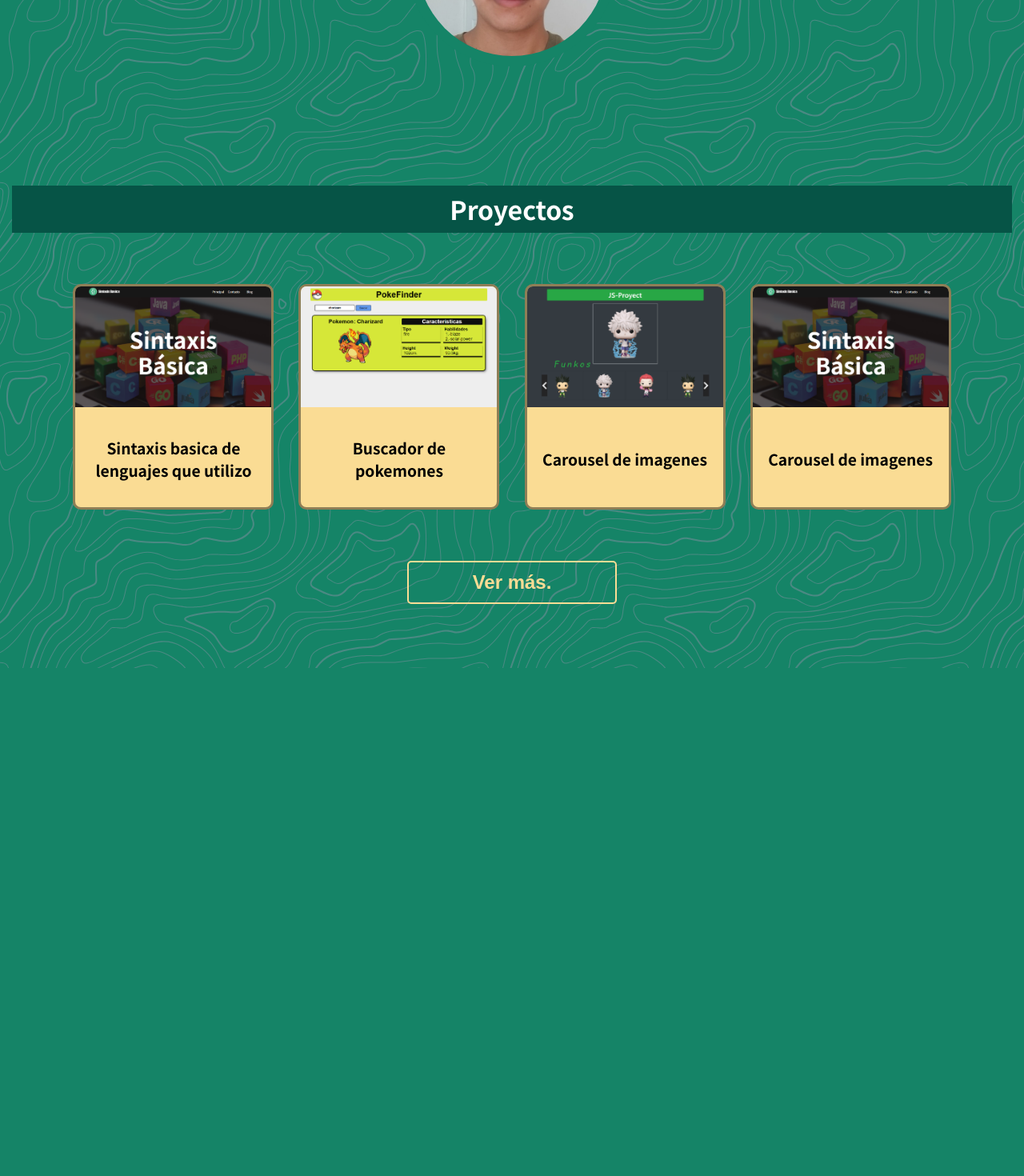
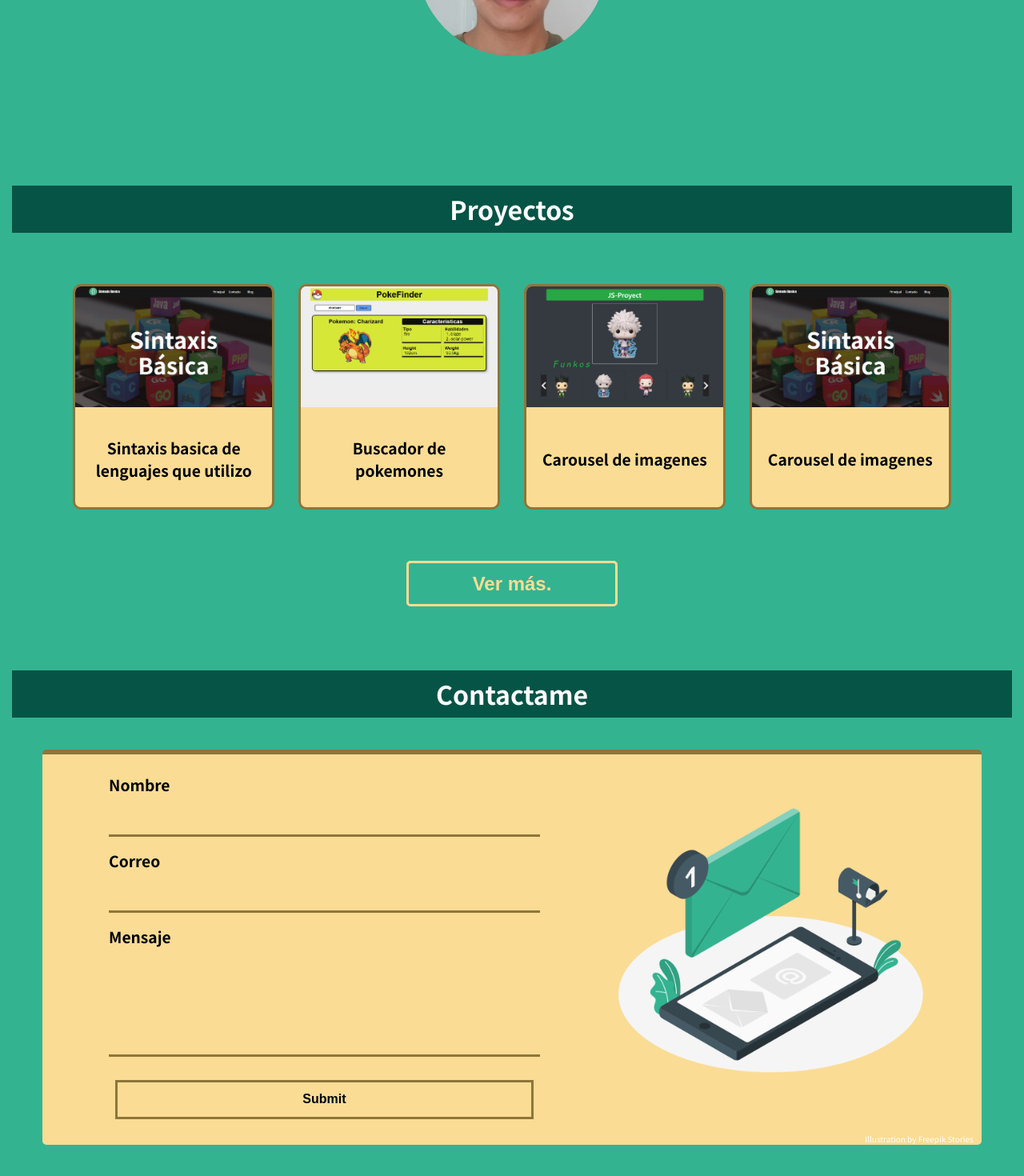
Before and after one commit to MauriJrP/maurijrp.github.io, a React (Create React App) app: page / in a window 1280 px wide. Shown: the part 580-2050 px from the top of the page at 80% size. Before the commit the page ends 1415 px from the top, so only its background shows below. Built offline with nearby package versions, Linux system fonts and the light colour scheme.

Commit message:
Background app change, border cards changed, vars added to css colors, Form section added

```diff
--- a/src/Components/App.js
+++ b/src/Components/App.js
@@ -5,6 +5,7 @@ import './Styles/App.css';
 import NavBar from './NavBar';
 import Main from './Main';
 import Proyects from './Projects';
+import Form from './Form';
 
 function App() {
   return (
@@ -14,6 +15,7 @@ function App() {
         <NavBar />
         <Main />
         <Proyects />
+        <Form />
       </div>
     </div>
   );
--- /dev/null
+++ b/src/Components/Form.js
@@ -0,0 +1,84 @@
+import React, { Component } from 'react';
+import './Styles/Form.css';
+import Mail from '../images/mail.png';
+
+export class Form extends Component {
+  constructor(props) {
+    super(props);
+    this.state = {
+      name: '',
+      emal: '',
+      message: '',
+    };
+
+    this.handleChange = this.handleChange.bind(this);
+    this.handleSubmit = this.handleSubmit.bind(this);
+  }
+
+  handleChange(e) {
+    this.setState({
+      [e.target.name]: e.target.value,
+    });
+  }
+
+  handleSubmit(e) {
+    console.log(e);
+    e.preventDefault();
+  }
+
+  render() {
+    return (
+      <>
+        <h2 className="subtitle" id="contact">
+          Contactame
+        </h2>
+        <div className="form-section">
+          <form className="form" onSubmit={this.handleSubmit}>
+            <label className="form__label">
+              <p className="form__p"> Nombre </p>
+              <input
+                type="text"
+                className="form__input"
+                autoComplete="off"
+                name="name"
+                value={this.state.name}
+                onChange={this.handleChange}
+              />
+            </label>
+            <label className="form__label">
+              <p className="form__p"> Correo </p>
+              <input
+                type="email"
+                className="form__input"
+                autoComplete="off"
+                name="email"
+                value={this.state.email}
+                onChange={this.handleChange}
+              />
+            </label>
+            <label className="form__label">
+              <p className="form__p"> Mensaje </p>
+              <textarea
+                type="text"
+                className="form__input form__textarea"
+                name="message"
+                value={this.state.message}
+                onChange={this.handleChange}
+              />
+            </label>
+            <input type="submit" className="form__submit" />
+          </form>
+          <a
+            href="https://stories.freepik.com/communication"
+            className="form-section__img-credits"
+          >
+            Illustration by Freepik Stories
+          </a>
+          <img src={Mail} alt="Mail to" className="form-section__img" />
+        </div>
+      </>
+    );
+  }
+}
+
+export default Form;
--- a/src/Components/Stack.js
+++ b/src/Components/Stack.js
@@ -6,7 +6,7 @@ import hmtl from '../images/html.png';
 import css from '../images/css.png';
 import js from '../images/js.png';
 import git from '../images/git.png';
-import github from '../images/github.png';
+// import github from '../images/github.png';
 import mysql from '../images/mysql.png';
 import react from '../images/react.png';
 
--- a/src/Components/Styles/App.css
+++ b/src/Components/Styles/App.css
@@ -3,12 +3,19 @@
   color: #00adb5;
   color: #222831;
   color: #393e46;
-  color: #eeeeee;fadc94
+  color: #eeeeee;--secondary-color
 } */
+:root {
+  --primary-color: #34b391;
+  --secondary-color: #fadc94;
+  --tertiary-color: #065446;
+  --quaternary-color: #1f8b79;
+  --border-card-color: #8f753a;
+}
 .background {
   height: 8.5vh;
   width: 100vw;
-  background-color: #065446;
+  background-color: var(--tertiary-color);
   position: fixed;
   top: 10;
 }
@@ -24,7 +31,7 @@
 }
 
 .subtitle {
-  background-color: #065446;
+  background-color: var(--tertiary-color);
   /* line-height: 9vh; */
   padding: 0.2em;
   text-align: center;
--- /dev/null
+++ b/src/Components/Styles/Form.css
@@ -0,0 +1,80 @@
+.form-section {
+  background-color: var(--secondary-color);
+  border-top: 6px solid var(--border-card-color);
+  /* border-top: none; */
+  margin: 5vh 3vw 10vh;
+  /* padding: 10px; */
+  border-radius: 5px;
+  display: flex;
+  justify-content: space-evenly;
+  position: relative;
+}
+.form-section__img-credits {
+  position: absolute;
+  right: 0;
+  bottom: 0;
+  margin-right: 10px;
+  font-size: 10px;
+}
+.form-section__img {
+  max-width: 35%;
+  object-fit: contain;
+}
+.form {
+  display: flex;
+  flex-direction: column;
+  padding: 1.5em;
+  width: 50%;
+  border-radius: 3px;
+  color: #000;
+  font-weight: 700;
+}
+.form__label {
+  /* padding: 1em; */
+  /* display: block; */
+  cursor: pointer;
+}
+.form__p {
+  font-size: 1.2rem;
+  /* margin-left: px; */
+}
+.form__input {
+  margin: 0.5em 0 1em;
+  padding: 0.5rem;
+  background: transparent;
+  border: none;
+  width: 100%;
+  border-bottom: 3px solid var(--border-card-color);
+  outline: none;
+  resize: none;
+  font-size: inherit;
+  font-family: inherit;
+}
+.form__input:focus {
+  background-color: #0004;
+}
+.form__textarea {
+  height: 8em;
+}
+.form__submit {
+  font-weight: inherit;
+  font-size: inherit;
+  margin: 0.5em;
+  padding: 0.8em;
+  background: transparent;
+  border: 3px solid var(--border-card-color);
+  cursor: pointer;
+  transition: background 200ms;
+  outline: none;
+}
+.form__submit:hover,
+.form__submit:focus {
+  background-color: #0004;
+  /* color */
+}
+
+@media screen and (max-width: 1000px) {
+  .form {
+    max-width: 100%;
+  }
+}
--- a/src/Components/Styles/Main.css
+++ b/src/Components/Styles/Main.css
@@ -7,14 +7,14 @@
   padding: 1em;
   color: #000;
   text-align: center;
-  column-gap: 4em;
+  column-gap: 5em;
   row-gap: 1em;
   height: 50vh;
 }
 .main > div {
-  background-color: #fadc94;
+  background-color: var(--secondary-color);
   border-radius: 5px;
-  border: 5px solid #8f7e56;
+  border-top: 5px solid var(--border-card-color);
   padding: 0.8em;
 }
 .description__text {
@@ -27,15 +27,16 @@
   display: flex;
   align-items: center;
   flex-direction: column;
+  margin: 0 -1.5em;
 }
 .main__name {
   font-size: 2.1em;
-  margin: 0.4em 0;
+  margin: 0.2em 0;
 }
 .main__photo {
   border-radius: 9rem;
-  border: 13px solid #158467;
-  max-width: 80%;
+  border: 13px solid var(--primary-color);
+  max-width: 70%;
   height: 265px;
   position: absolute;
   top: 8.3em;
@@ -74,6 +75,7 @@
     flex-direction: column;
     align-items: center;
     justify-content: center;
+    margin: 0;
   }
   .main__name {
     margin-top: 0;
--- a/src/Components/Styles/NavBar.css
+++ b/src/Components/Styles/NavBar.css
@@ -2,7 +2,7 @@
   display: flex;
   justify-content: space-between;
   align-items: center;
-  background-color: #065446;
+  background-color: var(--tertiary-color);
   position: sticky;
   top: 0;
   z-index: 100;
--- a/src/Components/Styles/Projects.css
+++ b/src/Components/Styles/Projects.css
@@ -9,7 +9,7 @@
   margin: 8vh auto 0;
   display: grid;
   grid-template-columns: repeat(4, 1fr);
-  gap: 0.2em;
+  gap: 0.15em;
   justify-items: center;
 }
 
@@ -20,8 +20,8 @@
   background-color: #fff;
   overflow: hidden;
   transition: transform 0.2s;
-  border: 3px solid #8f7e56;
-  background-color: #fadc94;
+  border: 3px solid var(--border-card-color);
+  background-color: var(--secondary-color);
 }
 
 .projects__card:hover {
@@ -48,21 +48,21 @@
 .projects__button-container {
   display: flex;
   justify-content: center;
+  margin: 8vh auto 0;
 }
 .projects__button {
-  margin: 8vh auto 0;
   padding: 0.7rem 5rem;
   border-radius: 5px;
   background-color: transparent;
-  border: 2px solid #fadc94;
+  border: 3px solid var(--secondary-color);
   transition: all 200ms;
   font-weight: 700;
   font-size: 1.5em;
-  color: #fadc94;
+  color: var(--secondary-color);
   outline: none;
 }
 .projects__button:hover {
-  background-color: #fadc94;
+  background-color: var(--secondary-color);
   border-color: #000;
   color: #000;
   cursor: pointer;
```
Also changed, not shown: src/images/mail.png (added), src/index.css.
